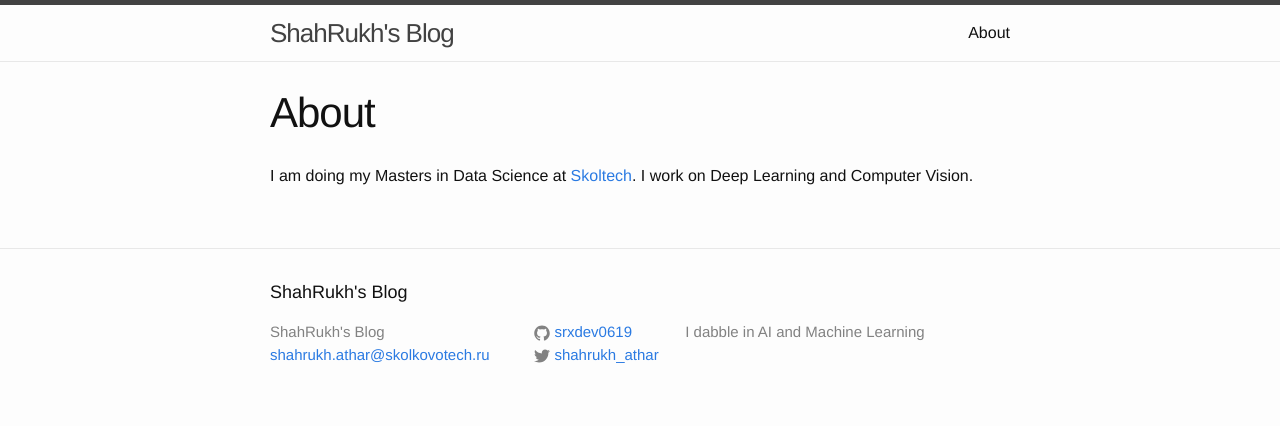
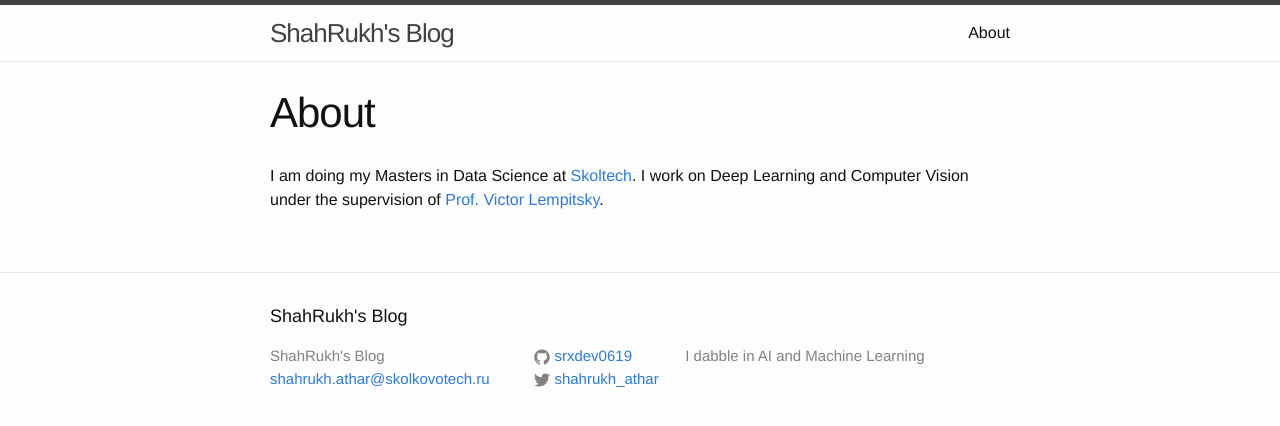
Before and after one commit to shahrukhathar/shahrukhathar.github.io, a Jekyll site: the page built from about.md, in a window 1280 px wide. Shown: the top 426 px of the page. Built offline with Jekyll 4.4.1, drawn with Linux system fonts in a browser that asks for light colours.

Commit message:
Updated About

```diff
--- a/about.md
+++ b/about.md
@@ -4,4 +4,4 @@
 permalink: /about/
 ---
 
-I am doing my Masters in Data Science at [Skoltech](https://http://www.skoltech.ru/en). I work on Deep Learning and Computer Vision.
+I am doing my Masters in Data Science at [Skoltech](https://http://www.skoltech.ru/en). I work on Deep Learning and Computer Vision under the supervision of [Prof. Victor Lempitsky](http://faculty.skoltech.ru/people/victorlempitsky).
```
